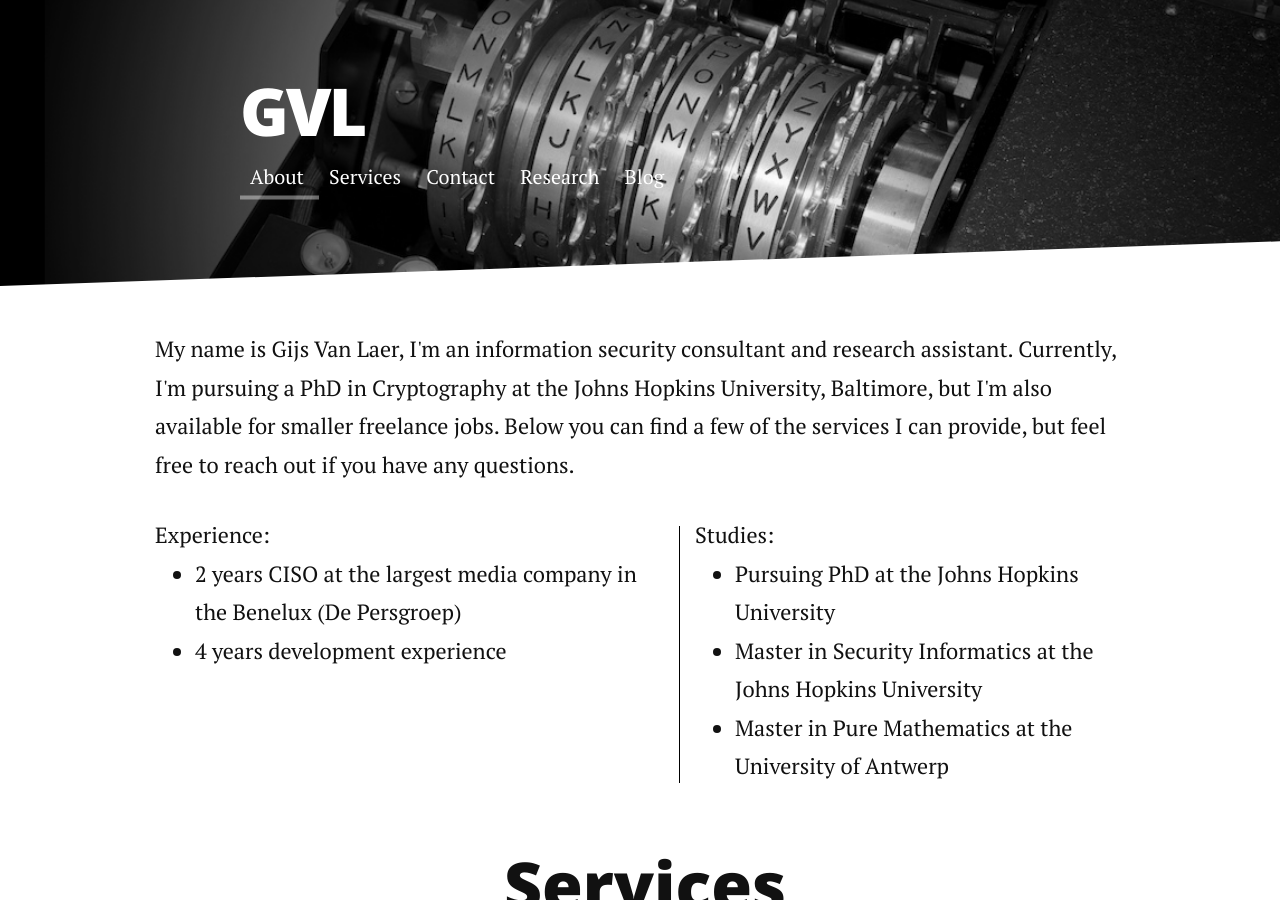
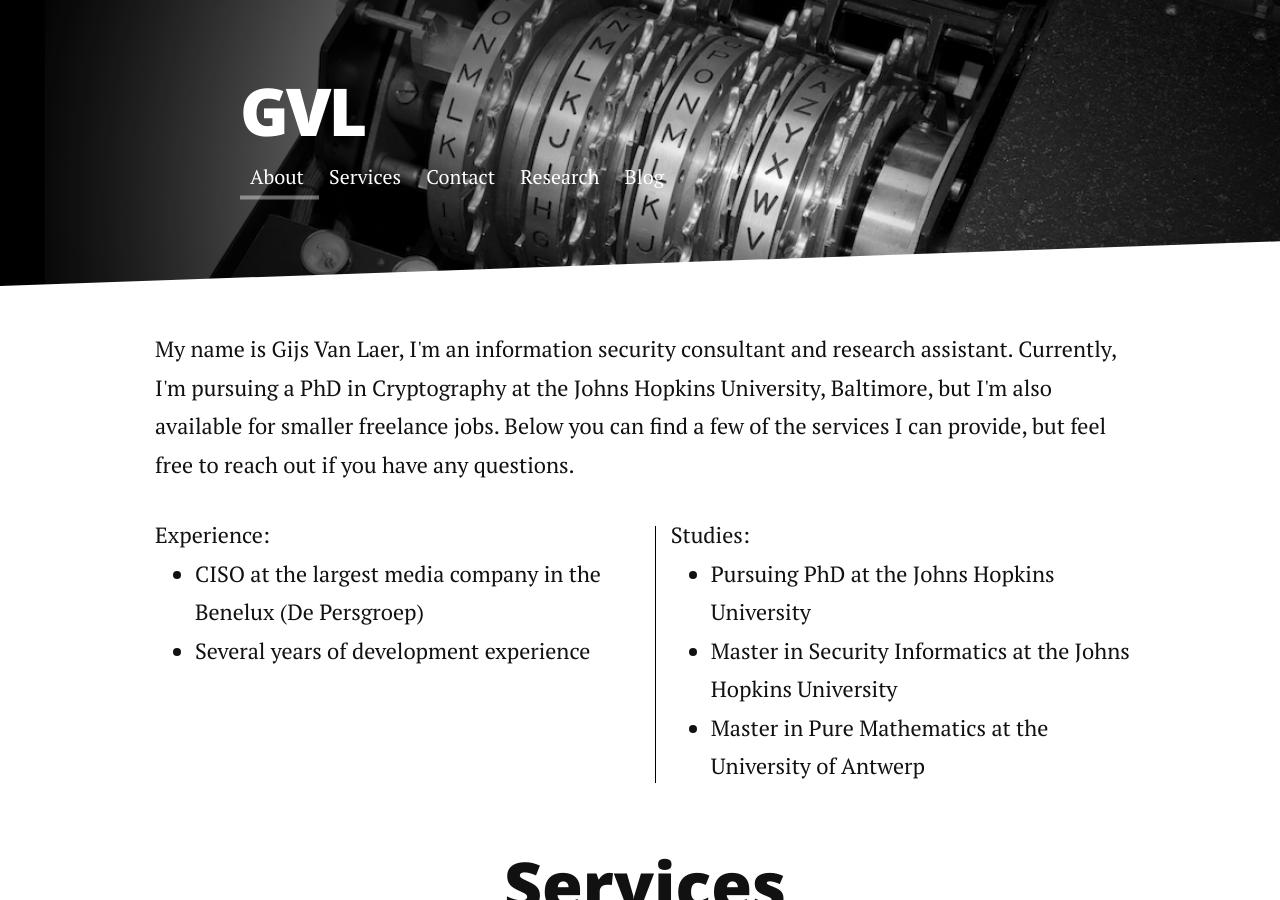
Before and after one commit to gijsvl/gijsvl.github.io, a Jekyll site: the page built from index.html, in a window 1280 px wide and 900 px high. Built offline with Jekyll 4.4.1, drawn with Linux system fonts in a browser that asks for light colours; nearby versions of some CDN libraries.

Commit message:
Update index.html

```diff
--- a/index.html
+++ b/index.html
@@ -12,8 +12,8 @@ title: GVL Information Security
 		<div style="margin: 0 15px 0 0;">
 			Experience:
 			<ul>
-				<li>2 years CISO at the largest media company in the Benelux (De Persgroep)</li>
-				<li>4 years development experience</li>
+				<li>CISO at the largest media company in the Benelux (De Persgroep)</li>
+				<li>Several years of development experience</li>
 			</ul>
 		</div>
 		<div style="width: 1px; margin: 10px 0 35px 0; background: black;"></div>
```
